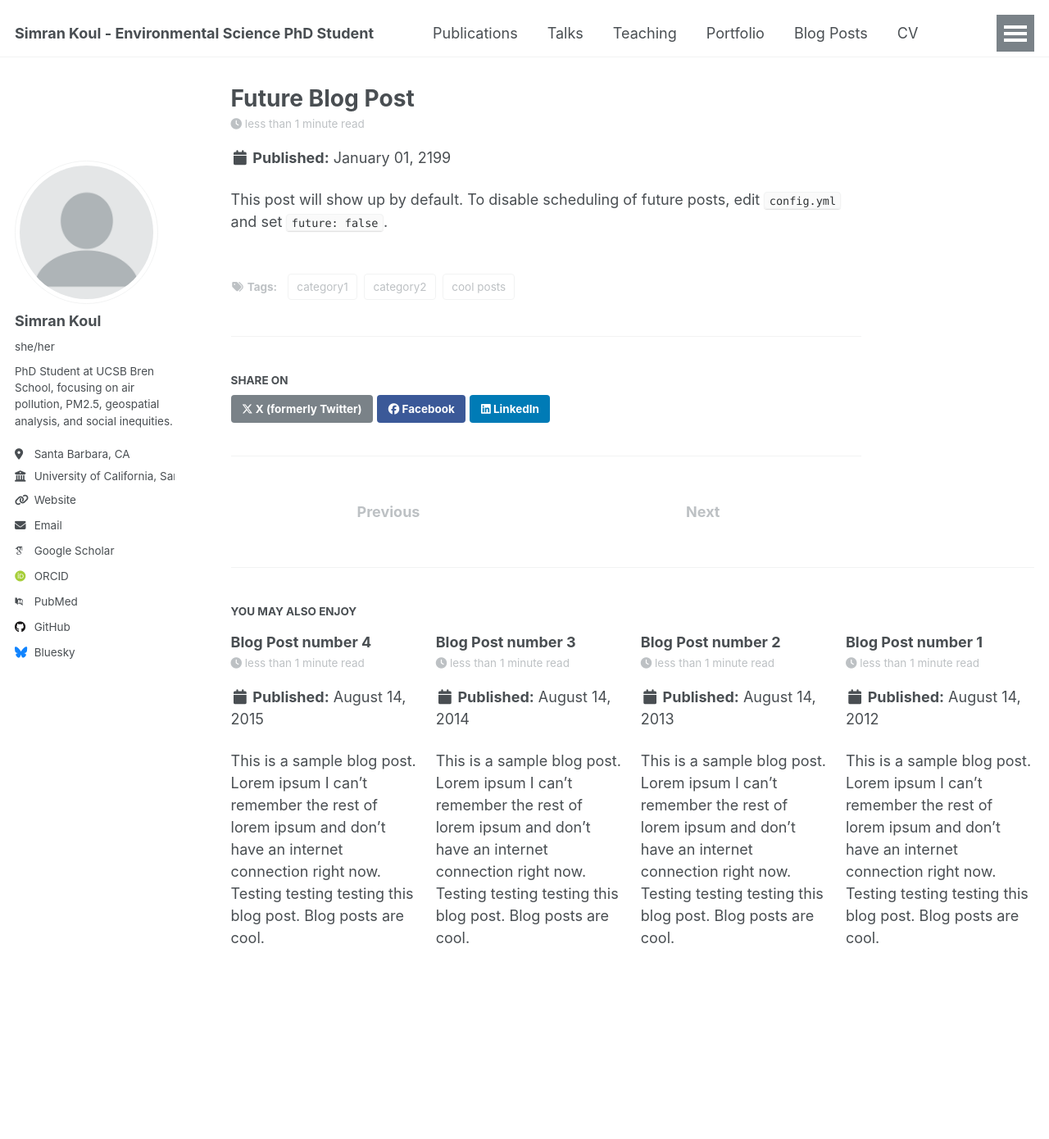
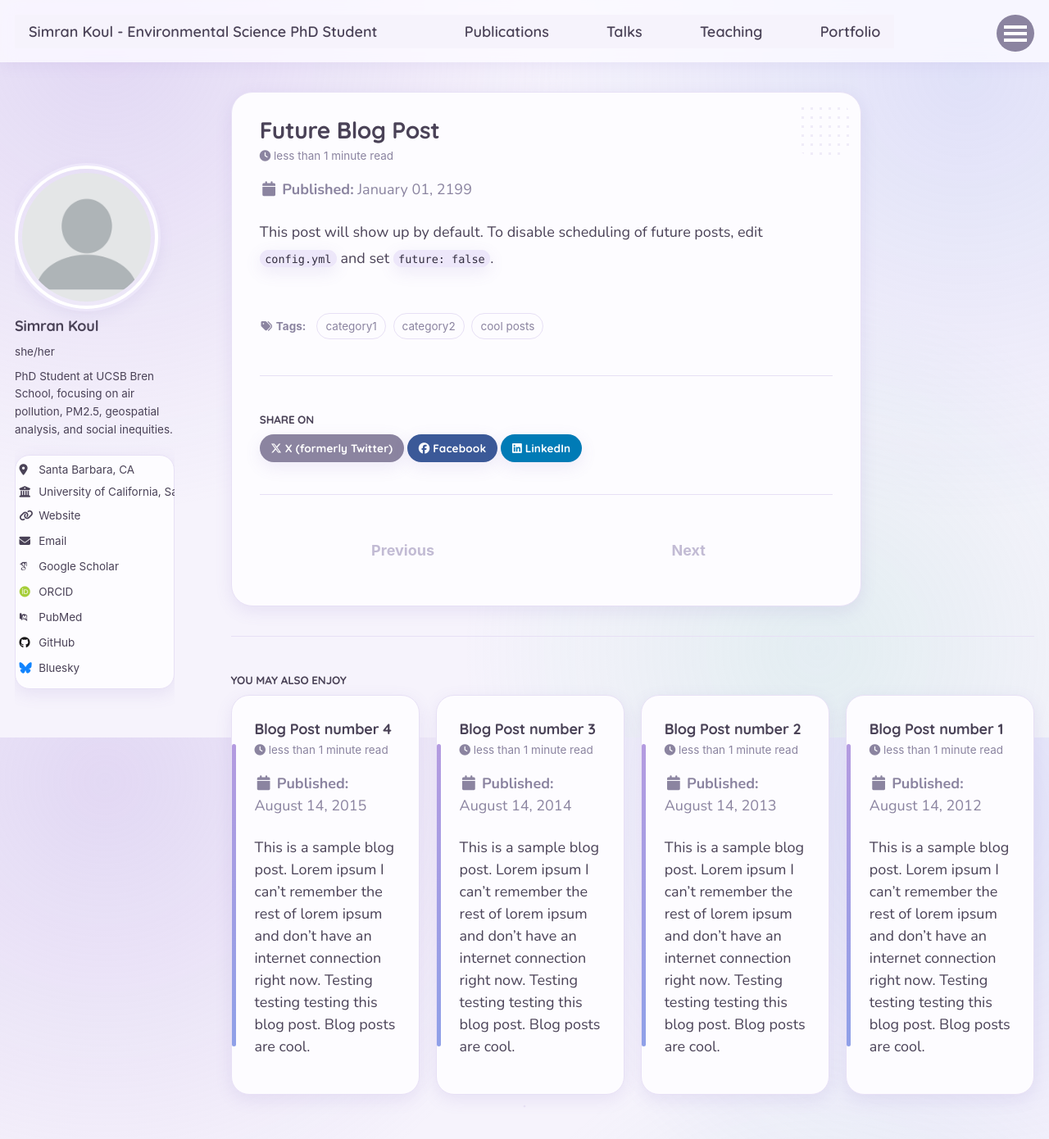
Before and after one commit to simkoul/simkoul.github.io, a Jekyll site: the page built from _posts/2199-01-01-future-post.md, in a window 1280 px wide and 1400 px high. Shown: the top 1390 px of the window at 82% size. Built offline with Jekyll 4.4.1, drawn with Linux system fonts in a browser that asks for light colours; some web fonts are replaced.

Commit message:
Add a lavender "cute" theme
New swappable theme: lavender-led palette, Quicksand/Nunito rounded
typefaces, generous corner radii and soft shadows. The page ground gets
a polka-dot weave and pastel glows so it never reads as blank white,
with dotted corner motifs on cards, a lavender spine on list items,
sparkle bullets on section headings, and dotted rules.

Only loads when site_theme is "cute"; setting it back to "default"
reverts everything. No content changes.

Co-Authored-By: Claude Opus 5 (1M context) <noreply@anthropic.com>
Claude-Session: https://claude.ai/code/session_01GmuDAANDaZE95Jsh5Gbf6a

```diff
--- a/_config.yml
+++ b/_config.yml
@@ -8,7 +8,7 @@
 
 # Basic Site Settings
 locale                   : "en-US"
-site_theme               : "default"
+site_theme               : "cute"
 title                    : "Simran Koul - Environmental Science PhD Student"
 title_separator          : "-"
 name                     : &name "Simran Koul"
--- a/_includes/head.html
+++ b/_includes/head.html
@@ -15,6 +15,13 @@
   document.documentElement.className = document.documentElement.className.replace(/\bno-js\b/g, '') + ' js ';
 </script>
 
+{% if site.site_theme == "cute" %}
+<!-- Rounded typefaces for the cute theme -->
+<link rel="preconnect" href="https://fonts.googleapis.com">
+<link rel="preconnect" href="https://fonts.gstatic.com" crossorigin>
+<link rel="stylesheet" href="https://fonts.googleapis.com/css2?family=Quicksand:wght@500;600;700&family=Nunito:ital,wght@0,400;0,600;0,700;1,400&display=swap">
+{% endif %}
+
 <!-- For all browsers -->
 <link rel="stylesheet" href="{{ base_path }}/assets/css/main.css">
 
--- /dev/null
+++ b/_sass/layout/_cute.scss
@@ -0,0 +1,416 @@
+/* ==========================================================================
+   CUTE THEME — LAYOUT POLISH
+   Imported last so it can soften the shapes the base layout sets up.
+   Everything here is cosmetic: no content or markup depends on it.
+   ========================================================================== */
+
+/* --------------------------------------------------------------------------
+   Page backdrop
+   A lilac ground, a fine polka-dot weave, and three soft pastel glows —
+   so the page never reads as blank white paper.
+   -------------------------------------------------------------------------- */
+body {
+  background-color: var(--global-bg-color);
+  background-image:
+    /* pastel glows */
+    radial-gradient(circle at 10% 6%,  rgba(180, 155, 224, 0.30) 0%, rgba(180, 155, 224, 0) 40%),
+    radial-gradient(circle at 92% 10%, rgba(143, 160, 232, 0.22) 0%, rgba(143, 160, 232, 0) 38%),
+    radial-gradient(circle at 78% 88%, rgba(143, 211, 196, 0.18) 0%, rgba(143, 211, 196, 0) 34%),
+    /* polka-dot weave */
+    radial-gradient(circle, var(--cute-dot) 1.5px, transparent 1.6px);
+  background-size:
+    auto, auto, auto,
+    22px 22px;
+  background-position:
+    0 0, 0 0, 0 0,
+    0 0;
+  background-attachment: fixed, fixed, fixed, scroll;
+  background-repeat: no-repeat, no-repeat, no-repeat, repeat;
+  -webkit-font-smoothing: antialiased;
+}
+
+::selection {
+  background: var(--cute-lavender-soft);
+  color: var(--cute-lavender-dark);
+}
+
+/* A visible, on-theme focus ring for keyboard users */
+a:focus-visible,
+button:focus-visible,
+input:focus-visible,
+textarea:focus-visible {
+  outline: 3px solid var(--cute-periwinkle);
+  outline-offset: 2px;
+  border-radius: 10px;
+}
+
+/* --------------------------------------------------------------------------
+   Typography
+   -------------------------------------------------------------------------- */
+h1, h2, h3, h4, h5, h6,
+.page__title,
+.archive__item-title,
+.sidebar .author__name {
+  font-family: $cute-display-font;
+  font-weight: 700;
+  letter-spacing: -0.01em;
+}
+
+.page__content {
+  p, li {
+    line-height: 1.75;
+  }
+}
+
+/* Section headings: a tiny lavender sparkle, plus a gradient underline */
+.page__content {
+  h2, h3 {
+    position: relative;
+    padding-bottom: 0.35em;
+    padding-left: 1.4em;
+    border-bottom: 0;
+
+    /* four-point sparkle, drawn with clip-path so there is no image to load */
+    &::before {
+      content: "";
+      position: absolute;
+      left: 0;
+      top: 0.28em;
+      width: 0.85em;
+      height: 0.85em;
+      background: linear-gradient(135deg, var(--cute-lavender-mid), var(--cute-periwinkle));
+      clip-path: polygon(50% 0%, 61% 39%, 100% 50%, 61% 61%, 50% 100%, 39% 61%, 0% 50%, 39% 39%);
+    }
+
+    &::after {
+      content: "";
+      position: absolute;
+      left: 1.4em;
+      bottom: 0;
+      width: 2.6rem;
+      height: 5px;
+      border-radius: 999px;
+      background: linear-gradient(90deg, var(--cute-lavender), var(--cute-periwinkle));
+    }
+  }
+}
+
+/* Links: soft underline that deepens on hover */
+.page__content a:not(.btn) {
+  text-decoration-color: var(--cute-lavender-soft);
+  text-decoration-thickness: 2px;
+  text-underline-offset: 3px;
+  transition: $global-transition;
+
+  &:hover {
+    text-decoration-color: var(--cute-lavender);
+  }
+}
+
+/* --------------------------------------------------------------------------
+   Masthead + navigation — pill links that fill in on hover
+   -------------------------------------------------------------------------- */
+.masthead {
+  border-bottom: 0;
+  background: rgba(253, 252, 255, 0.78);
+  backdrop-filter: saturate(150%) blur(10px);
+  -webkit-backdrop-filter: saturate(150%) blur(10px);
+  box-shadow: 0 2px 18px rgba(124, 95, 191, 0.10);
+}
+
+.greedy-nav {
+  background: transparent;
+
+  a {
+    font-family: $cute-display-font;
+    font-weight: 600;
+    border-radius: 999px;
+    padding: 0.4em 0.95em;
+    transition: $global-transition;
+
+    &:hover {
+      background: var(--cute-lavender-soft);
+      color: var(--cute-lavender-dark);
+    }
+  }
+
+  .site-title {
+    font-weight: 700;
+
+    &:hover {
+      background: transparent;
+    }
+  }
+
+  .visible-links a::before {
+    /* the base theme draws a sliding underline; the pill fill replaces it */
+    display: none;
+  }
+
+  .hidden-links {
+    border-radius: $border-radius;
+    box-shadow: var(--cute-shadow);
+    border: 1px solid var(--global-border-color);
+
+    a:hover {
+      background: var(--cute-lavender-soft);
+      color: var(--cute-lavender-dark);
+    }
+  }
+
+  button {
+    border-radius: 999px;
+  }
+}
+
+/* --------------------------------------------------------------------------
+   Sidebar / author card
+   -------------------------------------------------------------------------- */
+.sidebar {
+  .author__avatar img {
+    border-radius: 50%;
+    border: 4px solid #fff;
+    box-shadow: 0 0 0 3px var(--cute-lavender-soft), var(--cute-shadow);
+    transition: $global-transition;
+
+    &:hover {
+      transform: rotate(-2deg) scale(1.03);
+      box-shadow: 0 0 0 3px var(--cute-periwinkle-soft), var(--cute-shadow-lift);
+    }
+  }
+
+  .author__name {
+    margin-bottom: 0.25em;
+  }
+
+  .author__bio {
+    line-height: 1.6;
+  }
+
+  .author__urls {
+    border-radius: $border-radius;
+    border: 1px solid var(--global-border-color);
+    background: var(--cute-card);
+    box-shadow: var(--cute-shadow);
+    padding: 0.35em 0.25em;
+
+    &::before,
+    &::after {
+      display: none; /* drop the little callout arrow */
+    }
+
+    li a {
+      border-radius: 12px;
+      transition: $global-transition;
+
+      &:hover {
+        background: var(--cute-lavender-soft);
+        color: var(--cute-lavender-dark);
+        transform: translateX(3px);
+      }
+    }
+  }
+
+  .author__urls-wrapper button {
+    border-radius: 999px;
+    font-family: $cute-display-font;
+    font-weight: 600;
+  }
+}
+
+/* --------------------------------------------------------------------------
+   Content surfaces
+   Cards are a hair off pure white, with a lavender hairline and a dotted
+   corner motif so the surface has some texture of its own.
+   -------------------------------------------------------------------------- */
+.page .page__inner-wrap {
+  position: relative;
+  background: var(--cute-card);
+  border: 1px solid var(--global-border-color);
+  border-radius: 26px;
+  box-shadow: var(--cute-shadow);
+  padding: 1.75em 1.9em 2em;
+  overflow: hidden;
+
+  /* dotted corner flourish */
+  &::after {
+    content: "";
+    position: absolute;
+    top: 14px;
+    right: 14px;
+    width: 62px;
+    height: 62px;
+    background-image: radial-gradient(circle, var(--cute-dot) 1.5px, transparent 1.6px);
+    background-size: 11px 11px;
+    border-radius: 12px;
+    pointer-events: none;
+  }
+}
+
+.archive__item {
+  position: relative;
+  background: var(--cute-card);
+  border: 1px solid var(--global-border-color);
+  border-radius: 22px;
+  box-shadow: var(--cute-shadow);
+  padding: 1.15em 1.35em 1.15em 1.55em;
+  margin-bottom: 1.25em;
+  transition: $global-transition;
+  overflow: hidden;
+
+  /* a soft lavender spine down the left edge */
+  &::before {
+    content: "";
+    position: absolute;
+    left: 0;
+    top: 12%;
+    bottom: 12%;
+    width: 5px;
+    border-radius: 999px;
+    background: linear-gradient(180deg, var(--cute-lavender-mid), var(--cute-periwinkle));
+  }
+
+  &:hover {
+    transform: translateY(-3px);
+    box-shadow: var(--cute-shadow-lift);
+  }
+}
+
+.archive__item-title {
+  margin-top: 0;
+  border-bottom: 0;
+
+  a {
+    text-decoration: none;
+  }
+}
+
+/* The list pages stack cards; keep the outer wrapper flat so they read clearly */
+.archive .page__inner-wrap {
+  background: transparent;
+  border: 0;
+  box-shadow: none;
+  padding-left: 0;
+  padding-right: 0;
+
+  &::after {
+    display: none;
+  }
+}
+
+/* Date / meta text */
+.page__meta,
+.page__date {
+  color: var(--global-base-color);
+}
+
+/* --------------------------------------------------------------------------
+   Buttons, quotes, tables, rules
+   -------------------------------------------------------------------------- */
+.btn {
+  border-radius: 999px;
+  font-family: $cute-display-font;
+  font-weight: 700;
+  letter-spacing: 0.01em;
+  box-shadow: var(--cute-shadow);
+  border: 0;
+  transition: $global-transition;
+
+  &:hover {
+    transform: translateY(-2px);
+    box-shadow: var(--cute-shadow-lift);
+  }
+}
+
+.page__taxonomy .page__taxonomy-item,
+.taxonomy__index a {
+  border-radius: 999px;
+}
+
+blockquote {
+  border-left: 5px solid var(--cute-lavender-mid);
+  border-radius: 0 16px 16px 0;
+  background: var(--cute-lavender-soft);
+  padding: 0.75em 1em;
+  font-style: normal;
+}
+
+table {
+  border-radius: 16px;
+  overflow: hidden;
+  box-shadow: var(--cute-shadow);
+  border-collapse: separate;
+  border-spacing: 0;
+}
+
+thead {
+  background: var(--cute-lavender-soft);
+}
+
+code,
+pre {
+  border-radius: 12px;
+}
+
+/* A dotted rule instead of a hard line */
+hr {
+  border: 0;
+  height: 7px;
+  background-image: radial-gradient(circle, var(--cute-lavender-mid) 2.5px, transparent 2.6px);
+  background-size: 16px 7px;
+  background-repeat: repeat-x;
+  background-position: center;
+  opacity: 0.7;
+}
+
+/* Images in content get the same soft corners */
+.page__content img {
+  border-radius: 18px;
+}
+
+/* --------------------------------------------------------------------------
+   Footer
+   -------------------------------------------------------------------------- */
+.page__footer {
+  background: transparent;
+  color: var(--global-base-color);
+
+  footer {
+    border-top: 0;
+    padding-top: 1.25em;
+    background-image: radial-gradient(circle, var(--cute-lavender-mid) 2px, transparent 2.1px);
+    background-size: 14px 6px;
+    background-repeat: repeat-x;
+    background-position: top center;
+  }
+
+  a:hover {
+    color: var(--cute-lavender-dark);
+  }
+}
+
+.page__footer-follow .social-icons a {
+  transition: $global-transition;
+
+  &:hover {
+    transform: translateY(-2px) scale(1.08);
+  }
+}
+
+/* --------------------------------------------------------------------------
+   Motion preferences
+   -------------------------------------------------------------------------- */
+@media (prefers-reduced-motion: reduce) {
+  *,
+  *::before,
+  *::after {
+    transition: none !important;
+    animation: none !important;
+  }
+
+  .archive__item:hover,
+  .btn:hover,
+  .sidebar .author__avatar img:hover {
+    transform: none;
+  }
+}
--- /dev/null
+++ b/_sass/theme/_cute.scss
@@ -0,0 +1,86 @@
+/* ==========================================================================
+   CUTE THEME
+   Lavender-led palette, rounded shapes, soft shadows, patterned ground.
+   Swap back at any time by setting `site_theme: "default"` in _config.yml.
+   ========================================================================== */
+
+/* Neutrals tinted toward the lavender accent rather than a cold gray */
+$gray                       : #8b84a0;
+$dark-gray                  : #4a4257;
+$darker-gray                : #332e40;
+$light-gray                 : #c2bbd4;
+$lighter-gray               : #e7e0f5;
+
+/* Lavender family carries the theme */
+$lavender                   : #7c5fbf;
+$lavender-dark              : #63489f;
+$lavender-mid               : #b49be0;
+$lavender-soft              : #ede7fa;
+$periwinkle                 : #8fa0e8;
+$periwinkle-soft            : #e6eafb;
+
+/* Supporting accents, used sparingly */
+$mint                       : #8fd3c4;
+$butter                     : #ffe0a3;
+$blush                      : #f0c6d8;   /* a whisper of pink, not a theme color */
+
+/* Grounds */
+$lilac-white                : #f6f3fc;
+$card-white                 : #fdfcff;
+
+/* Color codes used for the site */
+$danger-color               : #e08aa8;
+$info-color                 : $periwinkle;
+$notice-color               : $lavender;
+$success-color              : $mint;
+$warning-color              : $butter;
+
+/* Rounder, softer, bouncier than the default theme */
+$border-radius              : 18px;
+$box-shadow                 : 0 6px 20px rgba(124, 95, 191, 0.12);
+$global-transition          : all 0.25s cubic-bezier(0.34, 1.56, 0.64, 1);
+$masthead-height            : 76px;
+$navicon-width              : 28px;
+$navicon-height             : 4px;
+$sidebar-link-max-width     : 250px;
+$sidebar-screen-min-width   : 1024px;
+
+/* Rounded typefaces — loaded in _includes/head.html */
+$cute-body-font             : "Nunito", -apple-system, "Segoe UI", "Helvetica Neue", Arial, sans-serif;
+$cute-display-font          : "Quicksand", "Nunito", -apple-system, "Segoe UI", Arial, sans-serif;
+
+$global-font-family         : $cute-body-font;
+$header-font-family         : $cute-display-font;
+$caption-font-family        : $cute-body-font;
+
+:root {
+    --global-base-color                 : #{$gray};
+    --global-bg-color                   : #{$lilac-white};
+    --global-border-color               : #{$lighter-gray};
+    --global-code-background-color      : #{$lavender-soft};
+    --global-code-text-color            : #{$darker-gray};
+    --global-fig-caption-color          : #{$gray};
+    --global-link-color                 : #{$lavender};
+    --global-link-color-hover           : #{$lavender-dark};
+    --global-link-color-visited         : #{$periwinkle};
+    --global-masthead-link-color        : #{$dark-gray};
+    --global-masthead-link-color-hover  : #{$lavender-dark};
+    --global-text-color                 : #{$dark-gray};
+    --global-text-color-light           : #{$light-gray};
+    --global-thead-color                : #{$lavender-soft};
+
+    /* Extra tokens used by layout/cute */
+    --cute-lavender                     : #{$lavender};
+    --cute-lavender-dark                : #{$lavender-dark};
+    --cute-lavender-mid                 : #{$lavender-mid};
+    --cute-lavender-soft                : #{$lavender-soft};
+    --cute-periwinkle                   : #{$periwinkle};
+    --cute-periwinkle-soft              : #{$periwinkle-soft};
+    --cute-mint                         : #{$mint};
+    --cute-butter                       : #{$butter};
+    --cute-blush                        : #{$blush};
+    --cute-card                         : #{$card-white};
+    --cute-shadow                       : 0 6px 20px rgba(124, 95, 191, 0.12);
+    --cute-shadow-lift                  : 0 14px 32px rgba(124, 95, 191, 0.20);
+    --cute-dot                          : rgba(124, 95, 191, 0.10);
+}
--- a/assets/css/main.scss
+++ b/assets/css/main.scss
@@ -40,3 +40,8 @@
     "vendor/font-awesome/brands",
     "vendor/magnific-popup/magnific-popup"
 ;
+{% if site.site_theme == "cute" %}
+/* Cosmetic polish, imported last so it softens the base layout.
+   Only pulled in when site_theme is "cute". */
+@import "layout/cute";
+{% endif %}
```
